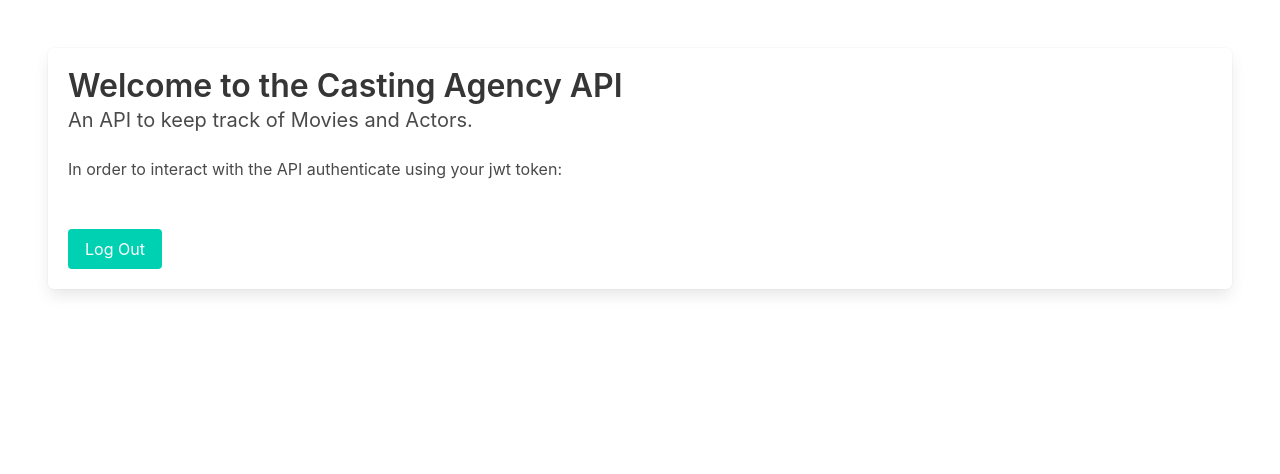
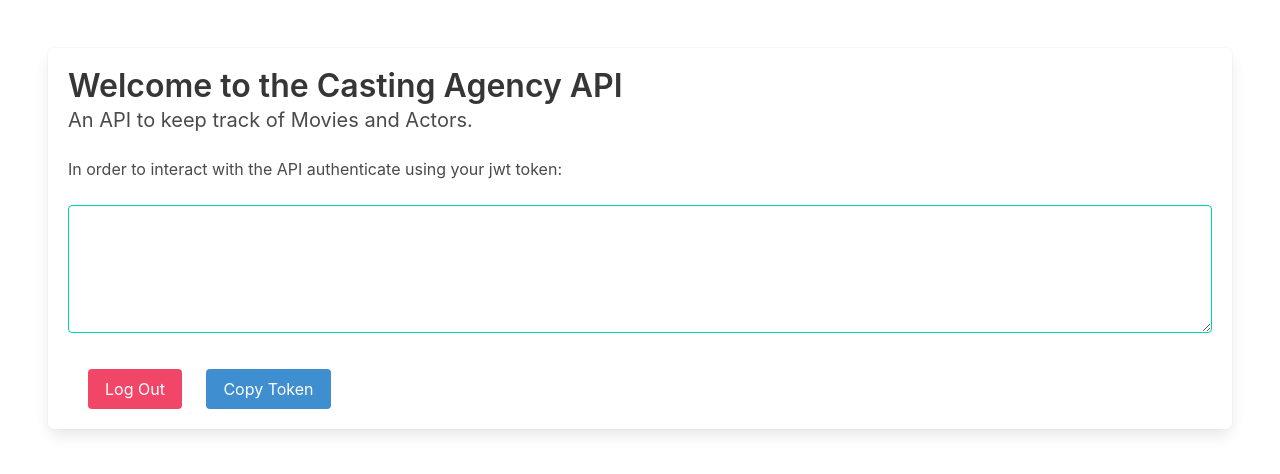
Before and after one commit to Pranav0426/casting-agency, a Flask app: template templates/dashboard.html in a window 1280 px wide. Shown: the top 474 px of the page. Run offline with Flask 2, Linux system fonts and the light colour scheme; the template is opened without the code that fills it, so the values that code supplies are empty; some libraries are stand-ins or nearby versions.

Commit message:
added copy token feature

```diff
--- a/templates/dashboard.html
+++ b/templates/dashboard.html
@@ -7,11 +7,20 @@
     <title>Casting Agency</title>
     <link rel="stylesheet" href="https://cdn.jsdelivr.net/npm/bulma@0.8.0/css/bulma.min.css" />
     <script defer src="https://use.fontawesome.com/releases/v5.3.1/js/all.js"></script>
+    <style>
+        .box {
+            word-wrap: break-word
+        }
+
+        .button {
+            margin-left: 20px;
+        }
+    </style>
 </head>
 
 <body>
     <section class="section">
-        <div class="box">
+        <div class="conatiner box">
             <h1 class="title">
                 Welcome to the Casting Agency API
             </h1>
@@ -22,11 +31,27 @@
                 In order to interact with the API authenticate using your jwt token:
             </p>
             <br />
-            <p>{{token}}</p>
+            <div class="field">
+                <div class="control">
+                    <textarea class="textarea is-primary" id="Token">
+                      {{token}}
+                  </textarea>
+                </div>
+            </div>
             <br />
-            <a class="button is-primary" href="/logout">Log Out</a>
+            <a class="button is-danger" href="/logout">Log Out</a>
+            <button class="button is-info" onclick="copyToken()">Copy Token</button>
         </div>
     </section>
+    <script>
+        function copyToken() {
+            var copyText = document.getElementById("Token");
+            copyText.select();
+            document.execCommand("copy");
+            alert("Copied the text: " + copyText.value);
+        }
+
+    </script>
 </body>
 
 </html>
--- a/templates/index.html
+++ b/templates/index.html
@@ -7,7 +7,6 @@
     <title>Casting Agency</title>
     <link rel="stylesheet" href="https://cdn.jsdelivr.net/npm/bulma@0.8.0/css/bulma.min.css" />
     <script defer src="https://use.fontawesome.com/releases/v5.3.1/js/all.js"></script>
-</head>
     <style>
         .sub {
             font-size: 20px;
@@ -18,6 +17,8 @@
             font-size: 18px;
         }
     </style>
+</head>
+
 
 <body>
     <section class="section">
```
Lines whose indentation alone changed are shown as unchanged.
